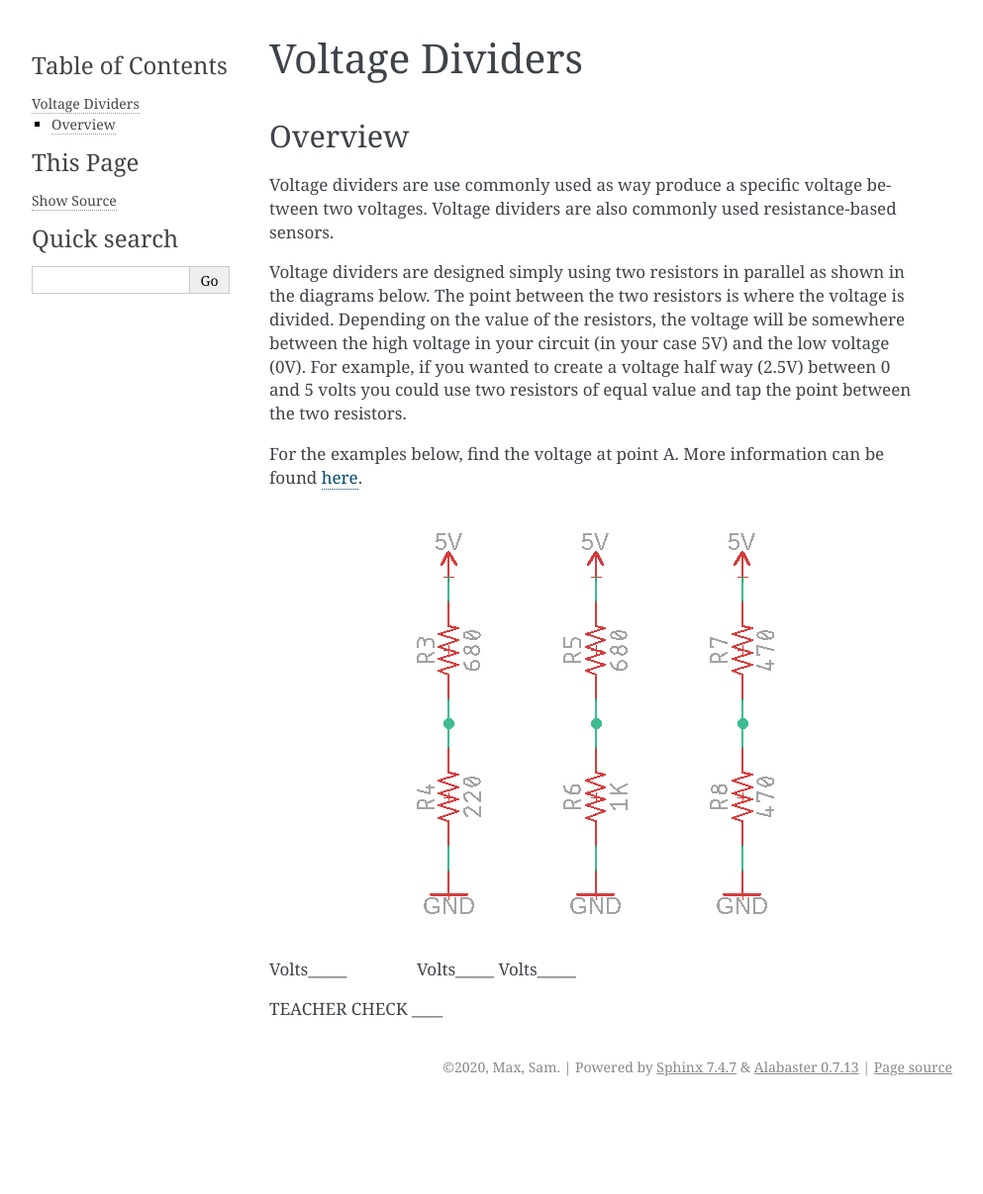
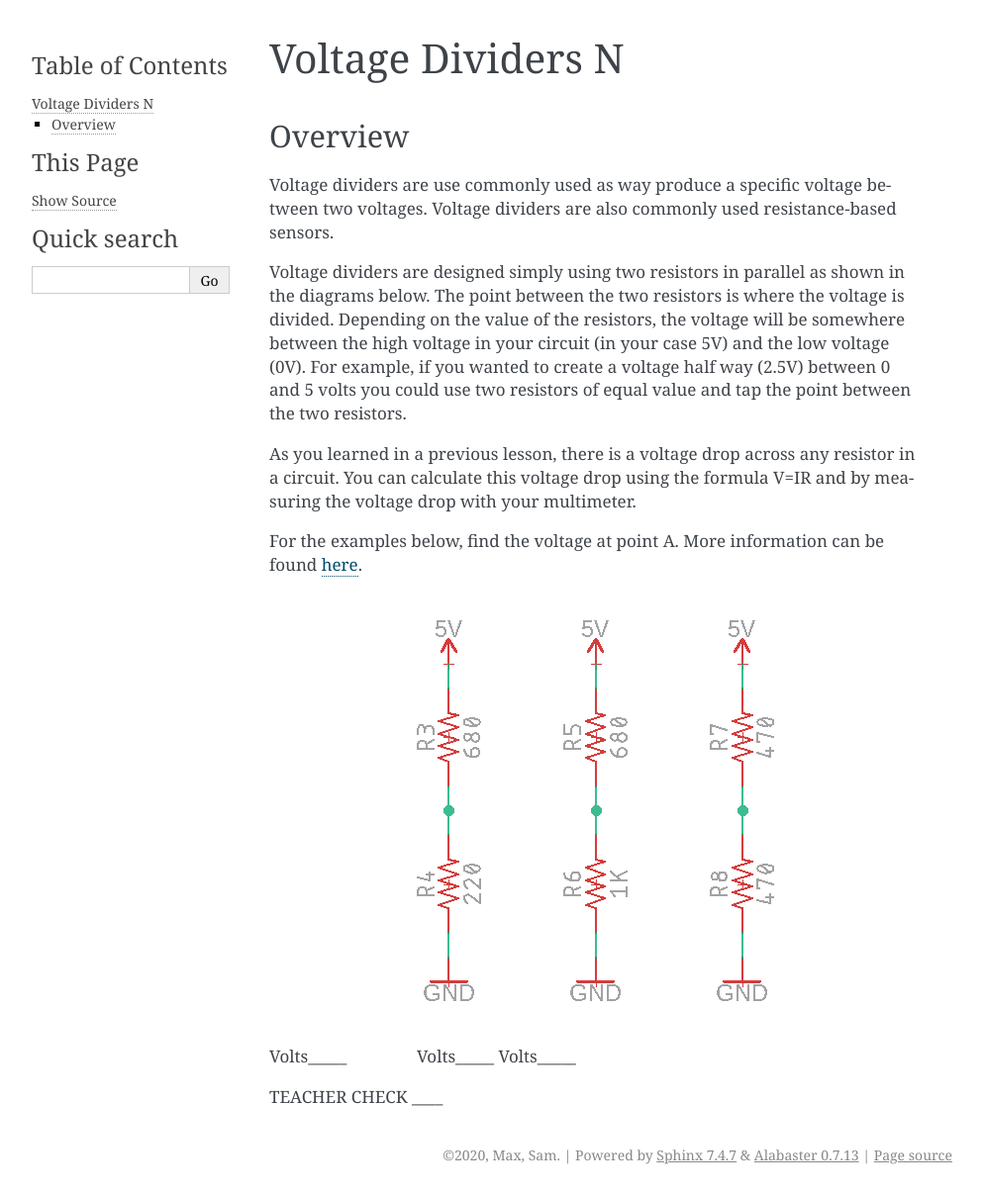
Before and after one commit to maxtkc/mvths-wiki, a Sphinx documentation site: the page built from docs/019a-voltage-dividers.rst, in a window 1280 px wide. Shown: the whole page at 99% size, without its empty margins (148-1141 px from the left). Built offline with Sphinx 7.4.7, drawn with Linux system fonts in a browser that asks for light colours; pages that are not in the unit, such as notebooks, are missing from menus; before the commit the page ends 1118 px from its top, so only the background shows below that.

Commit message:
Update and rename 020i-voltage-dividers.rst to 019a-voltage-dividers.rst

```diff
--- a/docs/020i-voltage-dividers.rst
+++ b/docs/019a-voltage-dividers.rst
@@ -1,4 +1,4 @@
-Voltage Dividers
+Voltage Dividers N
 ================
 
 Overview
@@ -9,6 +9,10 @@ Voltage dividers are use commonly used as way produce a specific voltage between
 Voltage dividers are designed simply using two resistors in parallel as shown in the diagrams below. The point between the two resistors is where the voltage is divided.
 Depending on the value of the resistors, the voltage will be somewhere between the high voltage in your circuit (in your case 5V) and the low voltage (0V).
 For example, if you wanted to create a voltage half way (2.5V) between 0 and 5 volts you could use two resistors of equal value and tap the point between the two resistors.
+
+As you learned in a previous lesson, there is a voltage drop across any resistor in a circuit. You can calculate this voltage drop using the formula V=IR and by
+measuring the voltage drop with your multimeter.
+
 
 For the examples below, find the voltage at point A. More information
 can be found
```
